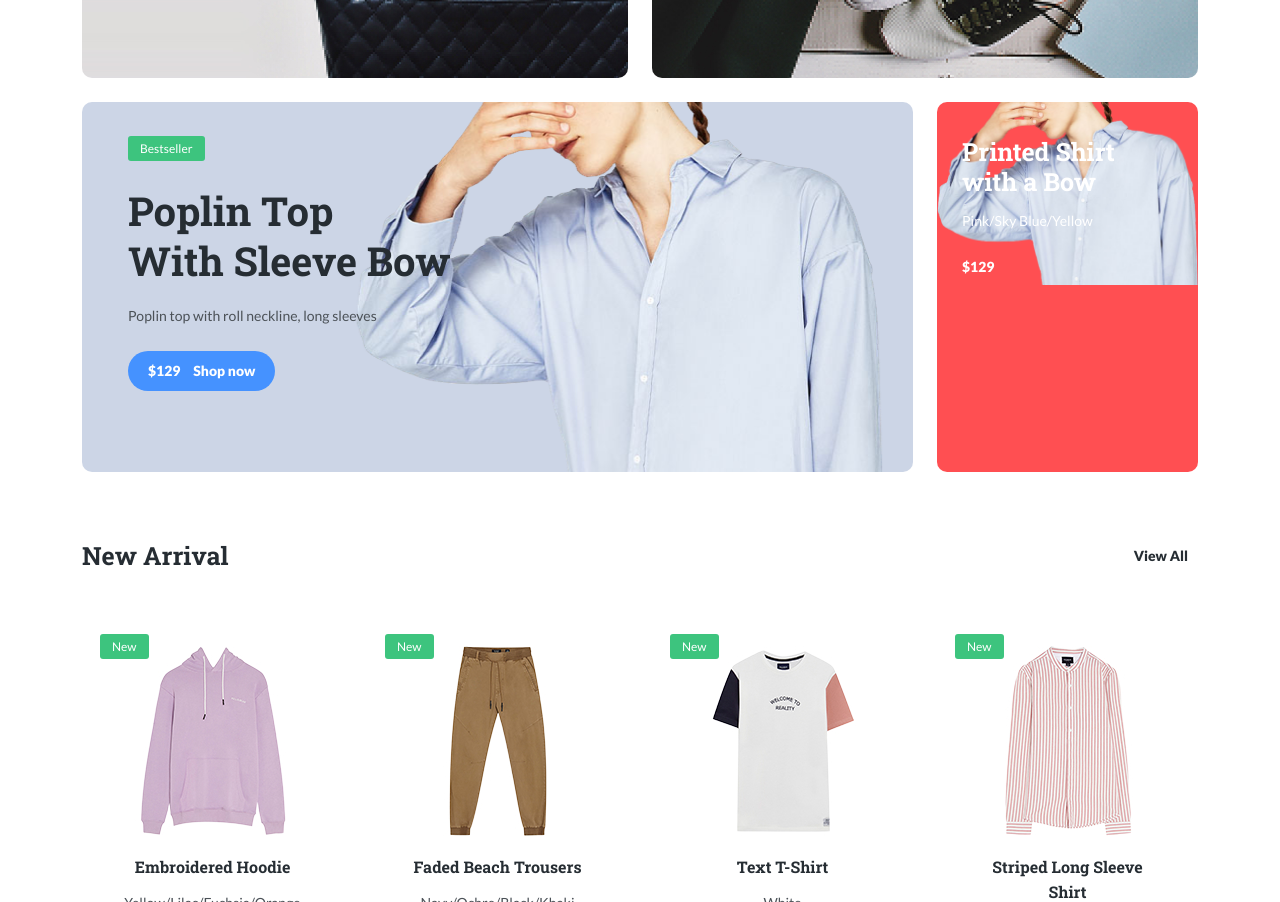
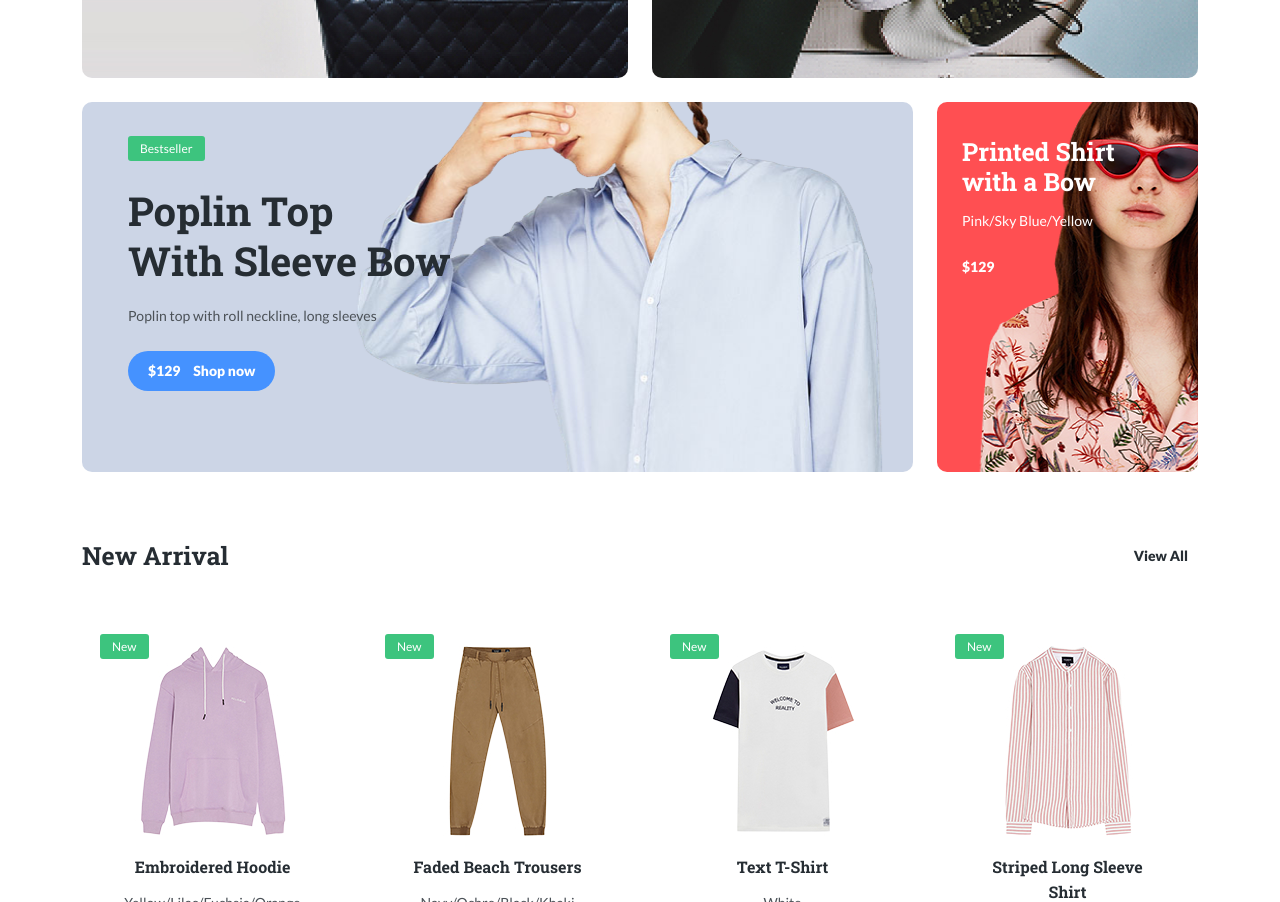
Before and after one commit to ekspant/willberries, a plain HTML site: page index.html in a window 1280 px wide. Shown: the part 981-1883 px from the top of the page. Drawn offline with nearby package versions, Linux system fonts and the light colour scheme.

Commit message:
Update style.css

```diff
--- a/css/style.css
+++ b/css/style.css
@@ -130,7 +130,7 @@ body {
 .card-4 {
   padding-top: 35px;
   padding-left: 25px;
-  background: #ff4f52 url('../img/card-image-3.png') no-repeat top right;
+  background: #ff4f52 url('../img/card-image-4.png') no-repeat top right;
   background-size: contain;
 }
 .card-tittle {
```
